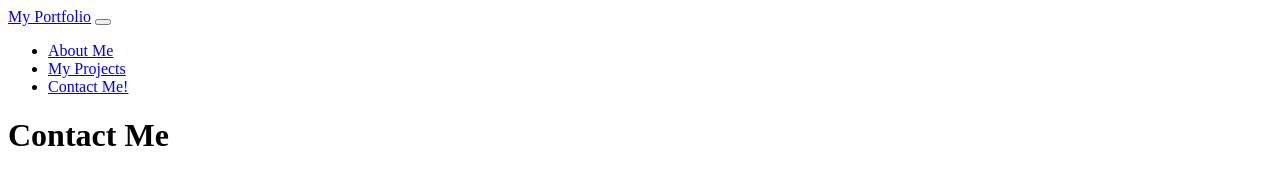
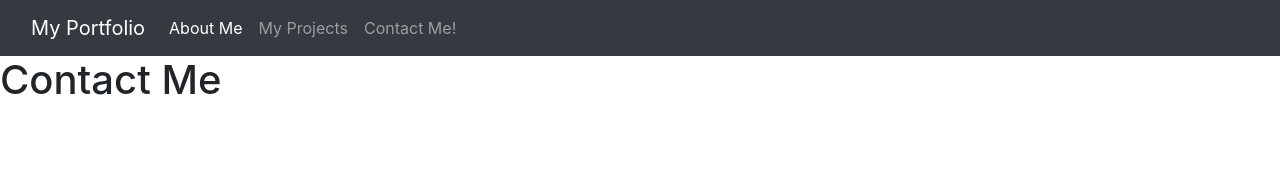
Before and after one commit to 108charlotte/Personal-Portfolio, a plain HTML site: page contact.html in a window 1280 px wide. Drawn offline with nearby package versions, Linux system fonts and the light colour scheme.

Commit message:
added boostrap css to every page

```diff
--- a/contact.html
+++ b/contact.html
@@ -3,6 +3,7 @@
 <head>
     <meta charset="UTF-8">
     <meta name="viewport" content="width=device-width, initial-scale=1.0">
+    <link rel="stylesheet" href="https://cdn.jsdelivr.net/npm/bootstrap@4.3.1/dist/css/bootstrap.min.css" integrity="sha384-ggOyR0iXCbMQv3Xipma34MD+dH/1fQ784/j6cY/iJTQUOhcWr7x9JvoRxT2MZw1T" crossorigin="anonymous">
     <title>Contact Me</title>
     <nav class="navbar navbar-expand-lg navbar-dark bg-dark">
         <div class="container-fluid">
--- a/projects.html
+++ b/projects.html
@@ -3,6 +3,7 @@
 <head>
     <meta charset="UTF-8">
     <meta name="viewport" content="width=device-width, initial-scale=1.0">
+    <link rel="stylesheet" href="https://cdn.jsdelivr.net/npm/bootstrap@4.3.1/dist/css/bootstrap.min.css" integrity="sha384-ggOyR0iXCbMQv3Xipma34MD+dH/1fQ784/j6cY/iJTQUOhcWr7x9JvoRxT2MZw1T" crossorigin="anonymous">
     <title>My Projects</title>
     <nav class="navbar navbar-expand-lg navbar-dark bg-dark">
         <div class="container-fluid">
```
